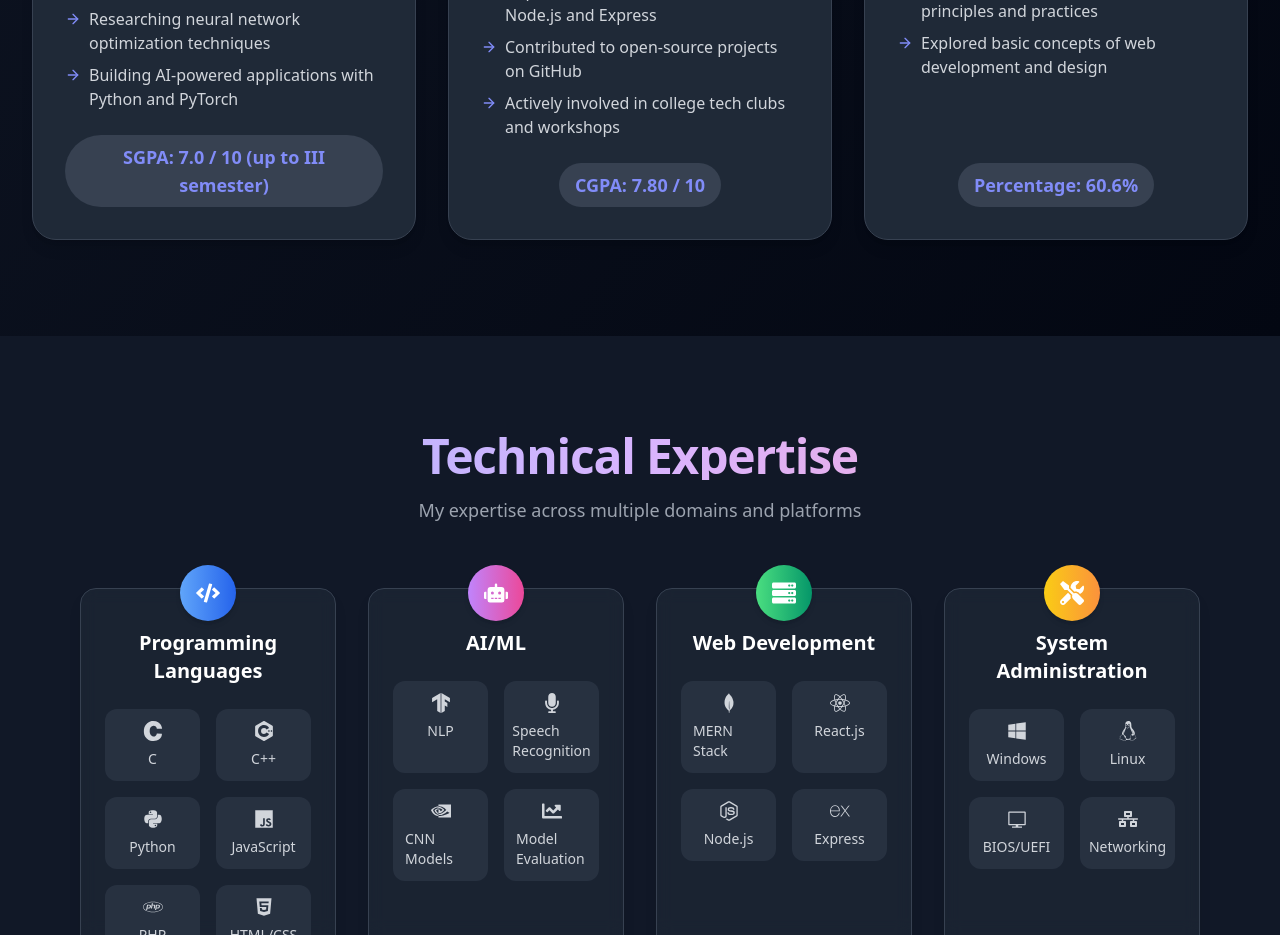
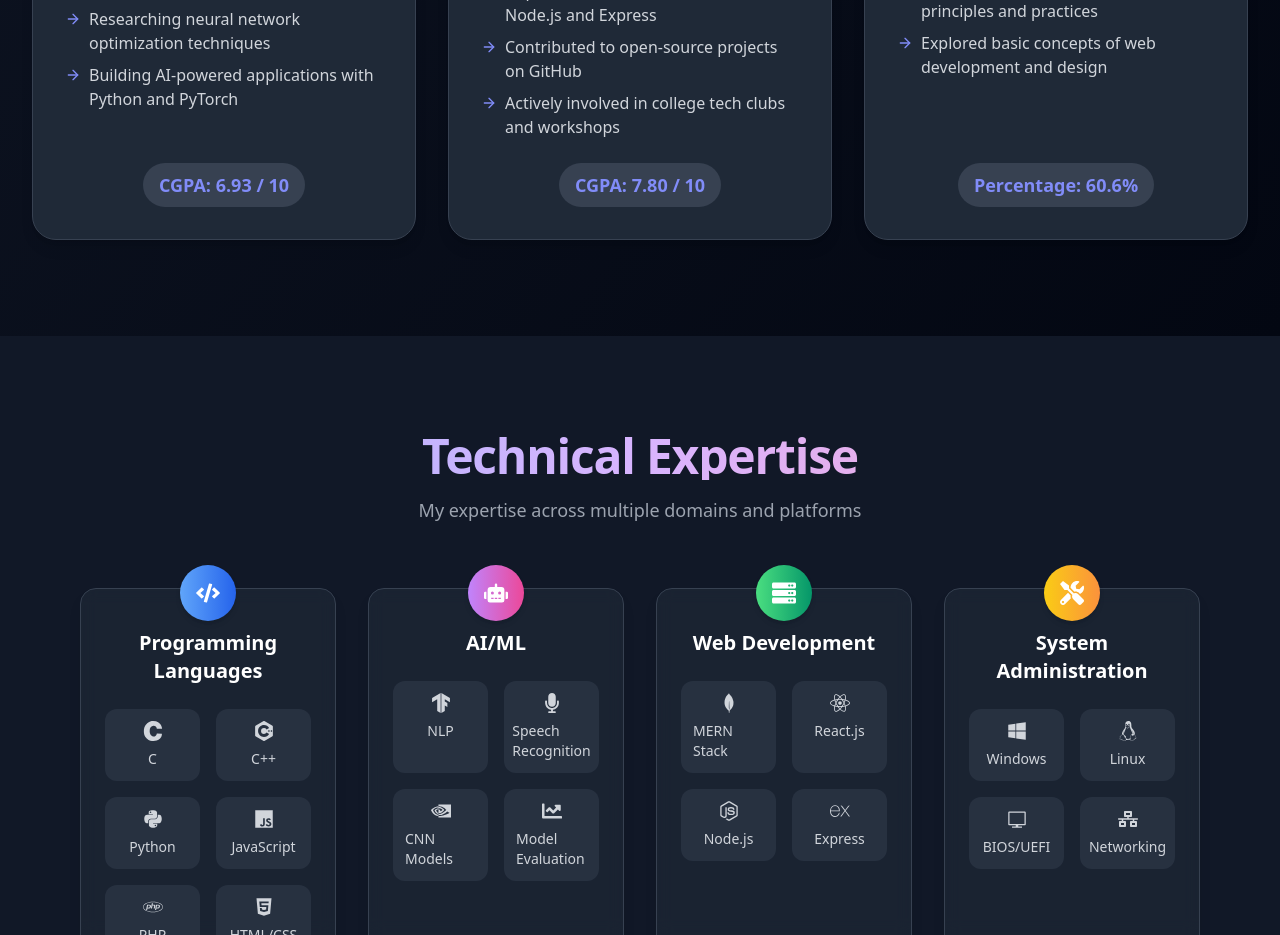
Before and after one commit to Manikandankb2403/portfolio, a React (Vite) app: page / in a window 1280 px wide. Shown: the part 3200-4135 px from the top of the page. Built offline with nearby package versions, Linux system fonts and the light colour scheme.

Commit message:
Update About.jsx

```diff
--- a/src/components/About.jsx
+++ b/src/components/About.jsx
@@ -10,7 +10,7 @@
       degree: "Master of Computer Applications",
       institution: "SASTRA Deemed to be University, Thanjavur",
       period: "2023 – Present",
-      cgpa: "SGPA: 7.0 / 10 (up to III semester)",
+      cgpa: "CGPA: 6.93 / 10 ",
       icon: <IoIosSchool className="text-3xl" />,
       highlights: [
         "Developing computer vision systems using TensorFlow and OpenCV",
```
